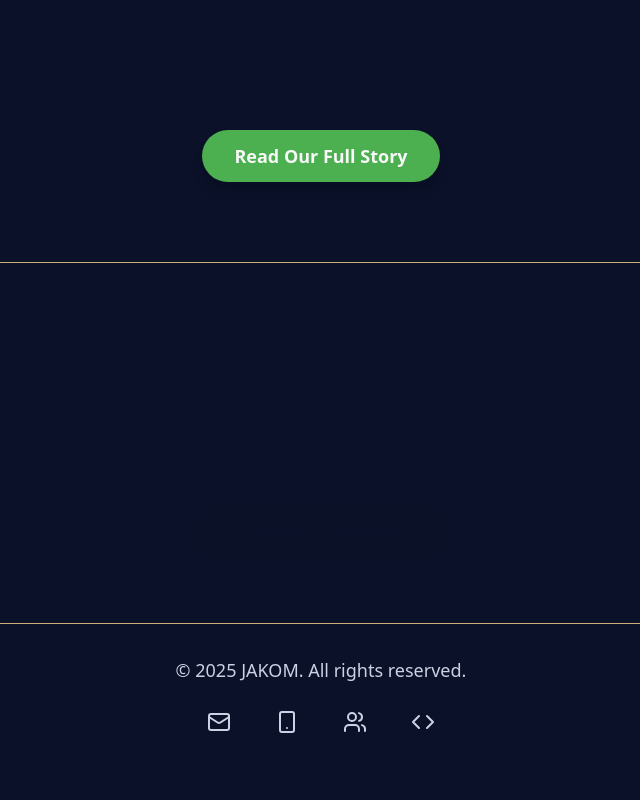
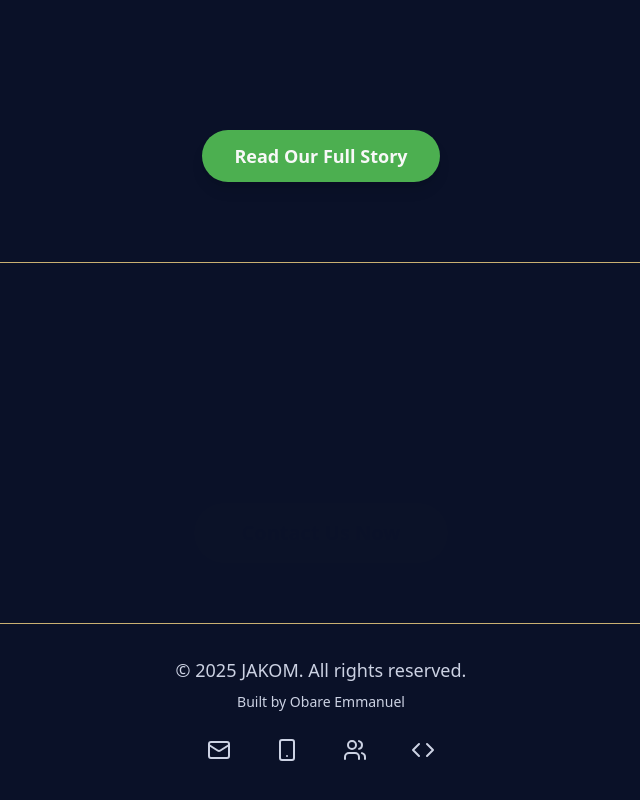
Before and after one commit to Manuuujakom/jakom-website, a React (Create React App) app: page / in a window 1280 px wide. Shown: the part 2361-3161 px from the top of the page, without its empty margins (319-959 px from the left). Before the commit the page ends 3137 px from the top, so only its background shows below. Built offline with nearby package versions, Linux system fonts and the light colour scheme.

Commit message:
Update App.js

```diff
--- a/src/App.js
+++ b/src/App.js
@@ -398,6 +398,8 @@ const App = () => {
         <footer className="bg-[#0A1128] border-t border-[#C9B072] py-8 text-center text-[#CCD2E3] text-lg">
           <div className="container mx-auto px-6">
             <p>&copy; {new Date().getFullYear()} JAKOM. All rights reserved.</p>
+            {/* Added new paragraph for "Built by Obare Emmanuel" */}
+            <p className="mt-2 text-sm">Built by Obare Emmanuel</p>
             <div className="flex justify-center space-x-6 mt-4">
               {/* Added Email Icon */}
               <a href="mailto:emmanuelomondiobare@gmail.com" className="hover:text-[#C9B072] transition duration-300" aria-label="Email Us">
```
